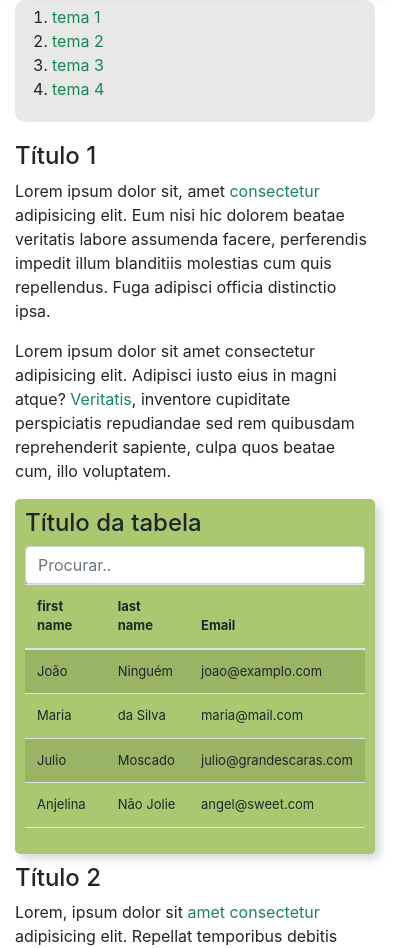
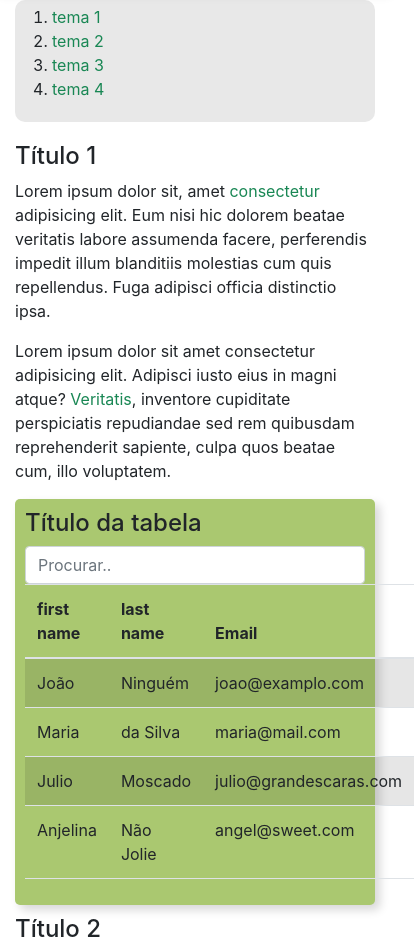
Before and after one commit to WillamiFerreira/Trabalho-final-PWF, a plain HTML site: page index.html in a window 390 px wide. Shown: the part 80-1028 px from the top of the page, 414 px wide, since content can reach past the window. Drawn offline with nearby package versions, Linux system fonts and the light colour scheme.

Commit message:
font-size fixed

```diff
--- a/style.css
+++ b/style.css
@@ -136,8 +136,4 @@ img{
     .link-area{
         background-color:var(--white-1);
     }
-    table{
-        font-size: small;
-
-    }
 }
```
